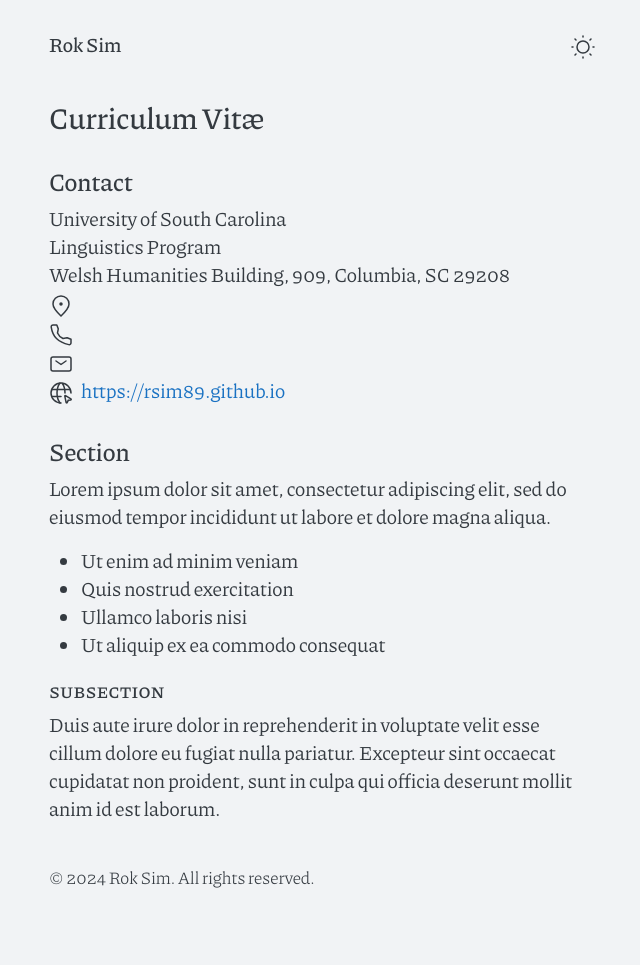
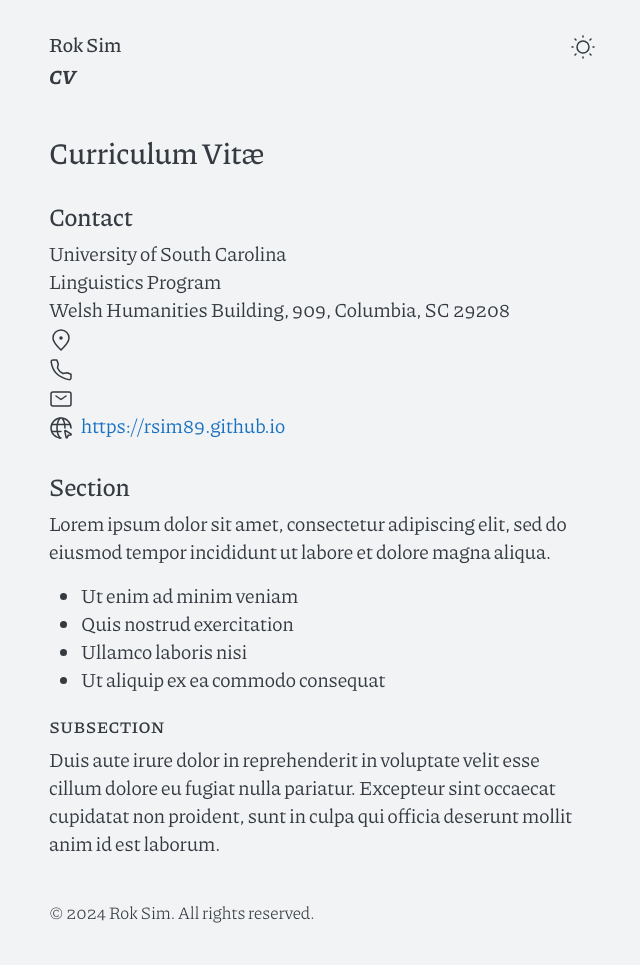
Before and after one commit to rsim89/rsim89.github.io, a Jekyll site: the page built from cv.md, in a window 1280 px wide. Shown: the whole page, without its empty margins (318-958 px from the left). Built offline with Jekyll 4.4.1, drawn with Linux system fonts in a browser that asks for light colours; before the commit the page ends 930 px from its top, so only the background shows below that.

Commit message:
Update header.html

```diff
--- a/_includes/header.html
+++ b/_includes/header.html
@@ -1,6 +1,7 @@
 <header>
   <div>
     <a class="site-title" href="{{ site.url }}">{{ site.title }}</a>
+    <a class="nav-link fw-bold fst-italic py-1 px-0" href="{{ 'cv.pdf' | relative_url }}">CV</a>
     <small>
       {% if site.tagshort %}
       {{ site.tagshort }}
```
